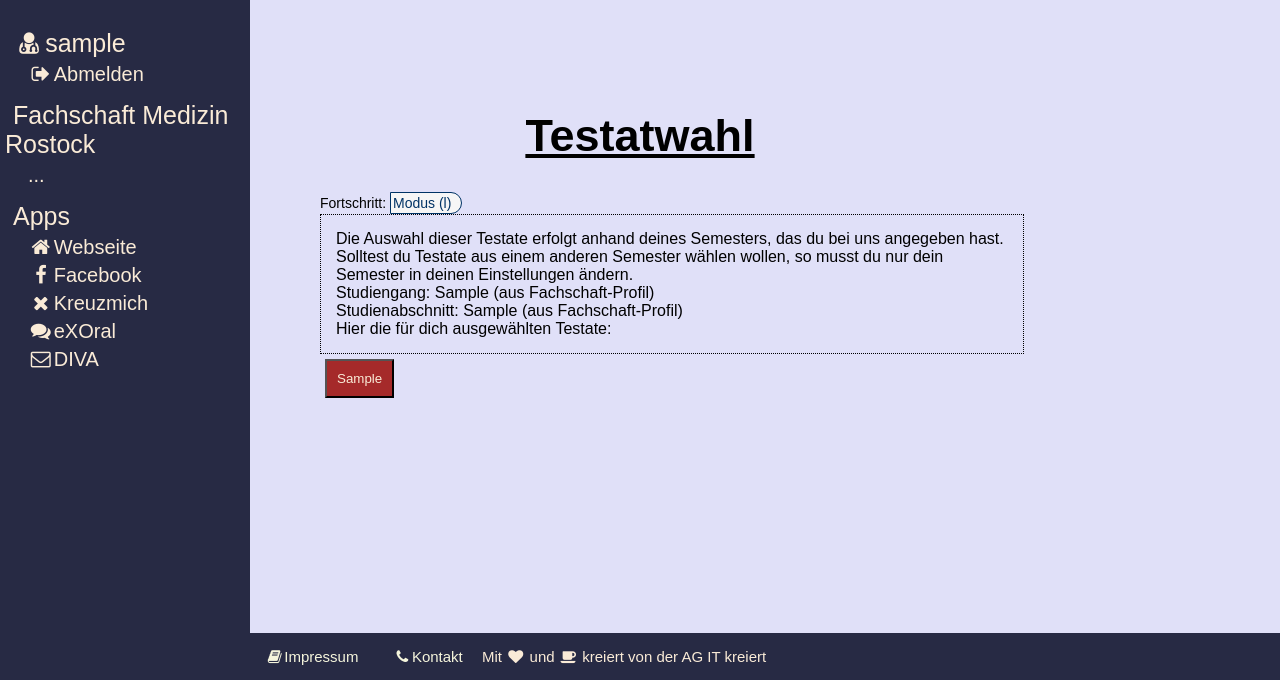
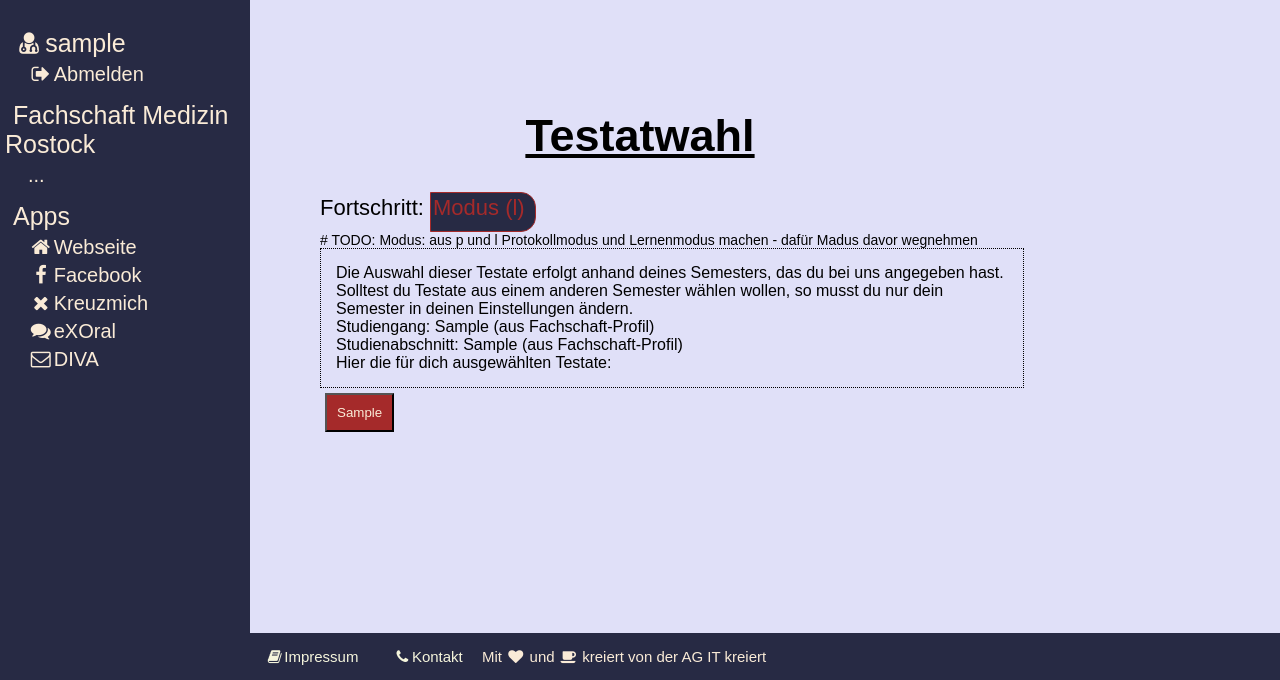
Before and after one commit to fachschaft-medizin-rostock/django-fsmedhro, a Django app: page /exoral/l/ in a window 1280 px wide. Shown: the part 120-800 px from the top of the page. Run offline with Django 3.2, Linux system fonts and the light colour scheme; a user stored in the database is signed in; tables that the repository leaves empty hold one stand-in row (values such as "Sample post").

Commit message:
changes in menue

```diff
--- a/exoral/static/exoral/exoral.css
+++ b/exoral/static/exoral/exoral.css
@@ -41,13 +41,16 @@
 .kommentare{
 
 }
-
+.fortschritt{
+    font-size: 22px;
+}
 .fortschritt a{
-    color: #003366;
+    color: brown;
     display: inline-block;
     border: solid 1px;
     border-radius: 0 15px 15px 0;
-    padding: 2px 10px 2px 2px;
+    padding: 2px 10px 10px 2px;
     text-decoration: none;
-    background: #f6f6f6;
+    background: #272a44;
+	font-size: 22px;
 }
--- a/exoral/templates/exoral/fortschritt.html
+++ b/exoral/templates/exoral/fortschritt.html
@@ -10,3 +10,4 @@ Fortschritt:
         {% endif %}
     {% endif %}
 </div>
+    # TODO: Modus: aus p und l Protokollmodus und Lernenmodus machen - dafür Madus davor wegnehmen
--- a/static/design/CSS.css
+++ b/static/design/CSS.css
@@ -94,8 +94,8 @@ header #explain{
 	}
 	nav>ul{
 		top: 120px;
-		right: 0;
-		border-radius: 0 0 0 35px
+		left: 0;
+		border-radius: 0 0 35px 0;
 	}
 	nav ul li{
 		float: left;
@@ -232,16 +232,16 @@ button{
 	padding: 5px;
 	font-style: italic;
 }
+/*------Messages---------*/
+.messages{
 
-.messages{
-    border: solid #808080 2px;
 }
 
 .message{
 	font-size: 18px;
 	padding: 5px 15px;
 	text-align: center;
-	border-radius: 15px;
+	border-radius: 0 25px 25px 0;
     margin: 2px;
 }
 
@@ -261,8 +261,9 @@ button{
 }
 
 .message.error{
-    border: solid #ff0000 2px;
+    border: solid #ff0000 4px;
     background: rgba(255, 0, 0, 0.5);
+	font-size: 22px;
 }
 
 .message.debug{
```
